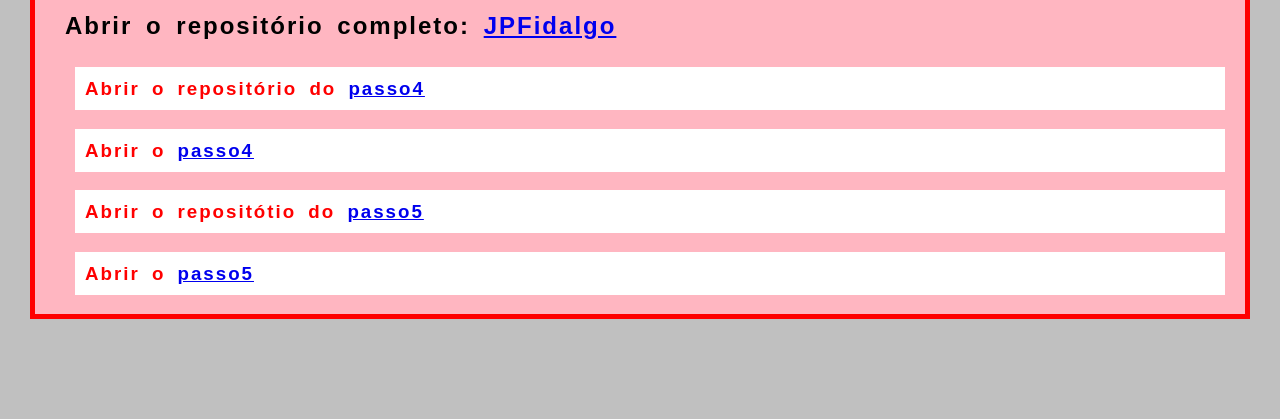
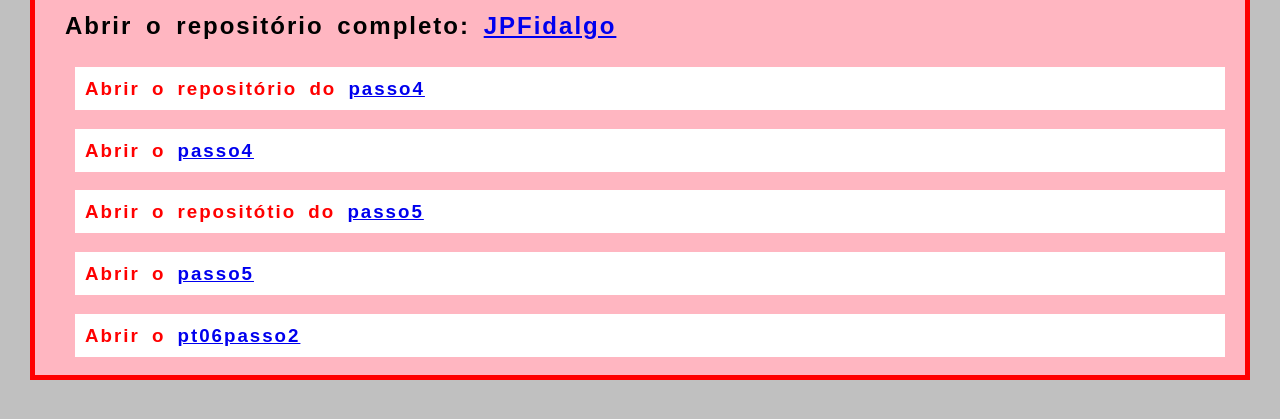
Before and after one commit to JoaoFidalgo12/JoaoFidalgo12.github.io, a plain HTML site: page index.html in a window 1280 px wide. Shown: the part 117-536 px from the top of the page. Drawn offline with Linux system fonts and the light colour scheme.

Commit message:
Add files via upload

```diff
--- a/index.html
+++ b/index.html
@@ -34,6 +34,10 @@
       passo5 </a>
   </h3>
 
+  <h3>Abrir o <a href="https://joaofidalgo12.github.io/pt06passo2/">
+      pt06passo2 </a>
+  </h3>
+
 </body>
 
 </html>
```
